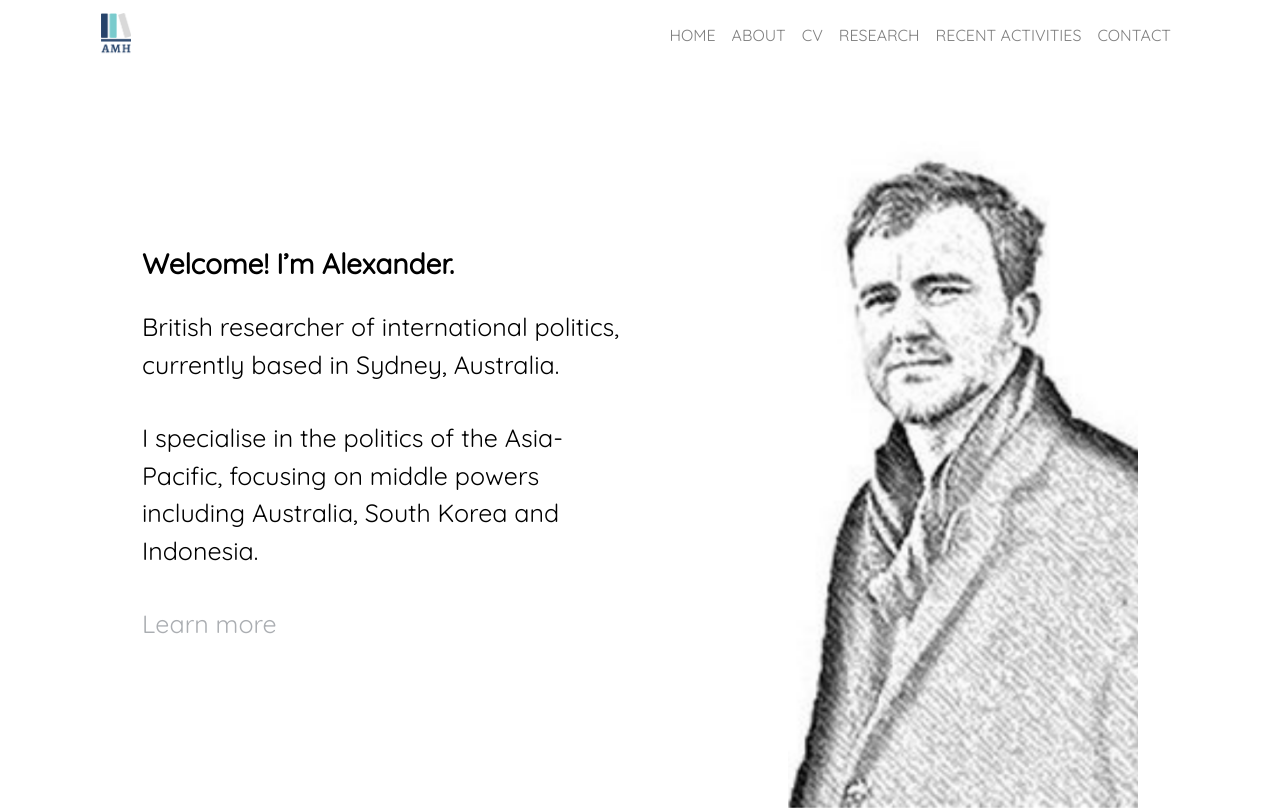
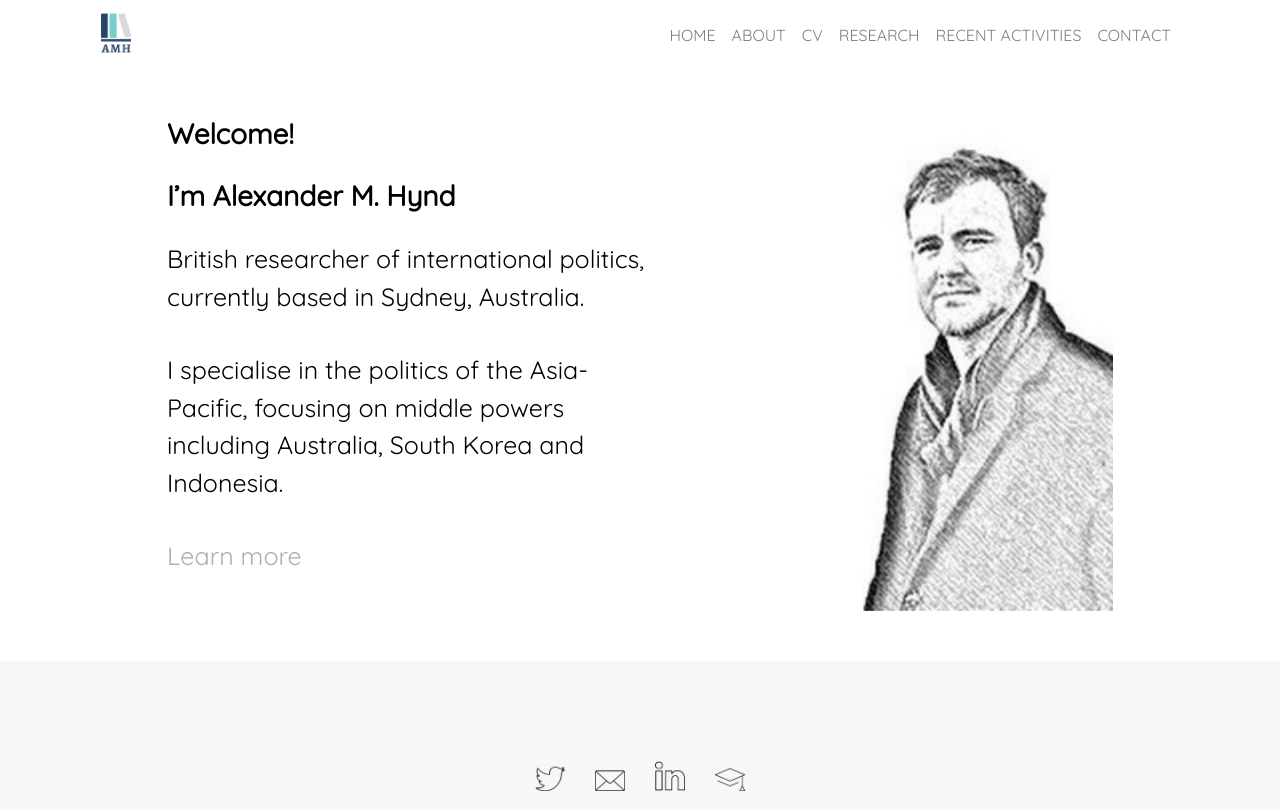
Before and after one commit to soojinhong91/alexandermhynd, a Gatsby app: page / in a window 1280 px wide. Shown: the top 810 px of the page. Built offline with nearby package versions, Linux system fonts and the light colour scheme.

Commit message:
css on cv page

```diff
--- a/src/pages/index.js
+++ b/src/pages/index.js
@@ -12,7 +12,8 @@ export default function Home() {
     <Layout>
       <section className={HomeStyles.homeBody}>
         <div className={HomeStyles.homeText}>
-          <h3 className={HomeStyles.homeTextTitle}>Welcome! I’m Alexander.</h3>
+          <h3 className={HomeStyles.homeTextTitle}>Welcome!</h3>
+          <h3 className={HomeStyles.homeTextTitle}>I’m Alexander M. Hynd</h3>
           <p className={HomeStyles.homeTextParag}>
             British researcher of international politics, currently based in
             Sydney, Australia.
--- a/src/styles/cv.module.css
+++ b/src/styles/cv.module.css
@@ -16,7 +16,6 @@
 }
 
 .cvImage {
-  display: inline-block;
   padding: 20px;
-  max-width: 80vh;
+  max-width: 50vh;
 }
--- a/src/styles/home.module.css
+++ b/src/styles/home.module.css
@@ -7,7 +7,7 @@
 }
 
 .homeImage {
-  max-width: 350px;
+  max-width: 250px;
 }
 
 .homeText {
```
